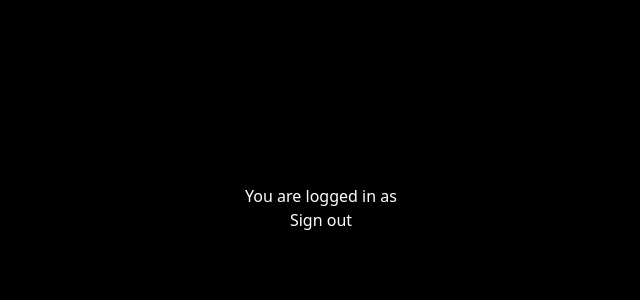
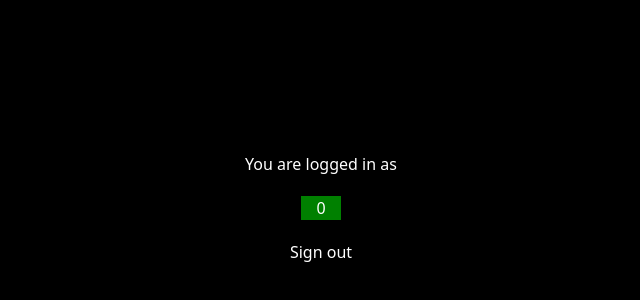
Before and after one commit to sayav/meticulous-test, a Next.js app: page /protected in a window 1280 px wide. Shown: the part 192-492 px from the top of the page, without its empty margins (319-959 px from the left). Built offline with nearby package versions, Linux system fonts and the light colour scheme; no server answers.

Commit message:
add counter

```diff
--- /dev/null
+++ b/app/actions.ts
@@ -0,0 +1,5 @@
+"use server";
+
+export async function increment(n: number) {
+  return n + 1;
+}
--- /dev/null
+++ b/app/protected/counter.tsx
@@ -0,0 +1,19 @@
+"use client";
+
+import { useState } from "react";
+import { increment } from "../actions";
+
+export default function Counter() {
+  const [count, setCount] = useState(0);
+
+  const handleClick = async () => {
+    const newCount = await increment(count);
+    setCount(newCount);
+  };
+
+  return (
+    <button style={{ width: 40, background: "green" }} onClick={handleClick}>
+      {count}
+    </button>
+  );
+}
--- a/app/protected/page.tsx
+++ b/app/protected/page.tsx
@@ -1,4 +1,5 @@
-import { auth, signOut } from 'app/auth';
+import { auth, signOut } from "app/auth";
+import Counter from "./counter";
 
 export default async function ProtectedPage() {
   let session = await auth();
@@ -6,7 +7,8 @@ export default async function ProtectedPage() {
   return (
     <div className="flex h-screen bg-black">
       <div className="w-screen h-screen flex flex-col space-y-5 justify-center items-center text-white">
-        You are logged in as {session?.user?.email}
+        <span>You are logged in as {session?.user?.email}</span>
+        <Counter />
         <SignOut />
       </div>
     </div>
@@ -17,7 +19,7 @@ function SignOut() {
   return (
     <form
       action={async () => {
-        'use server';
+        "use server";
         await signOut();
       }}
     >
```
